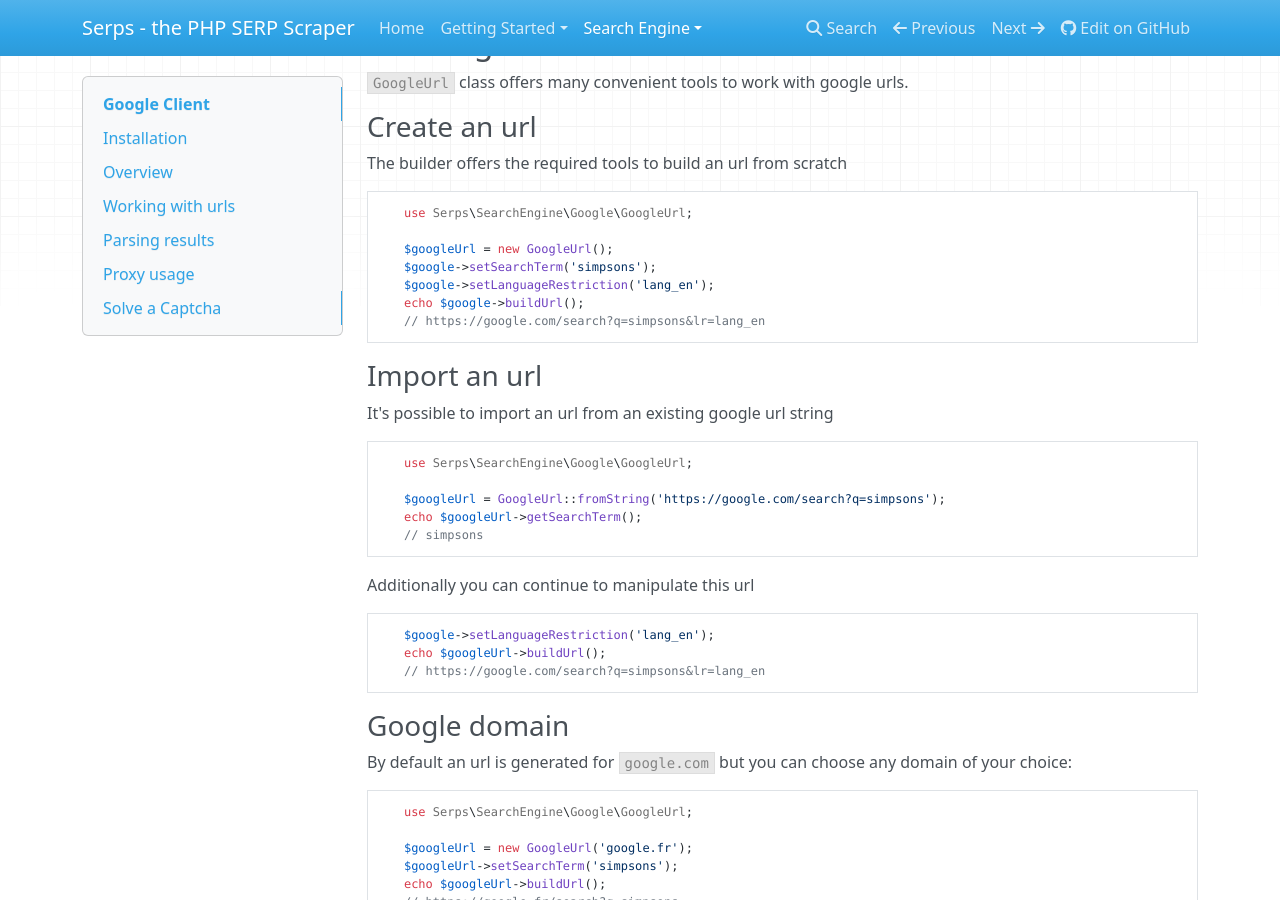
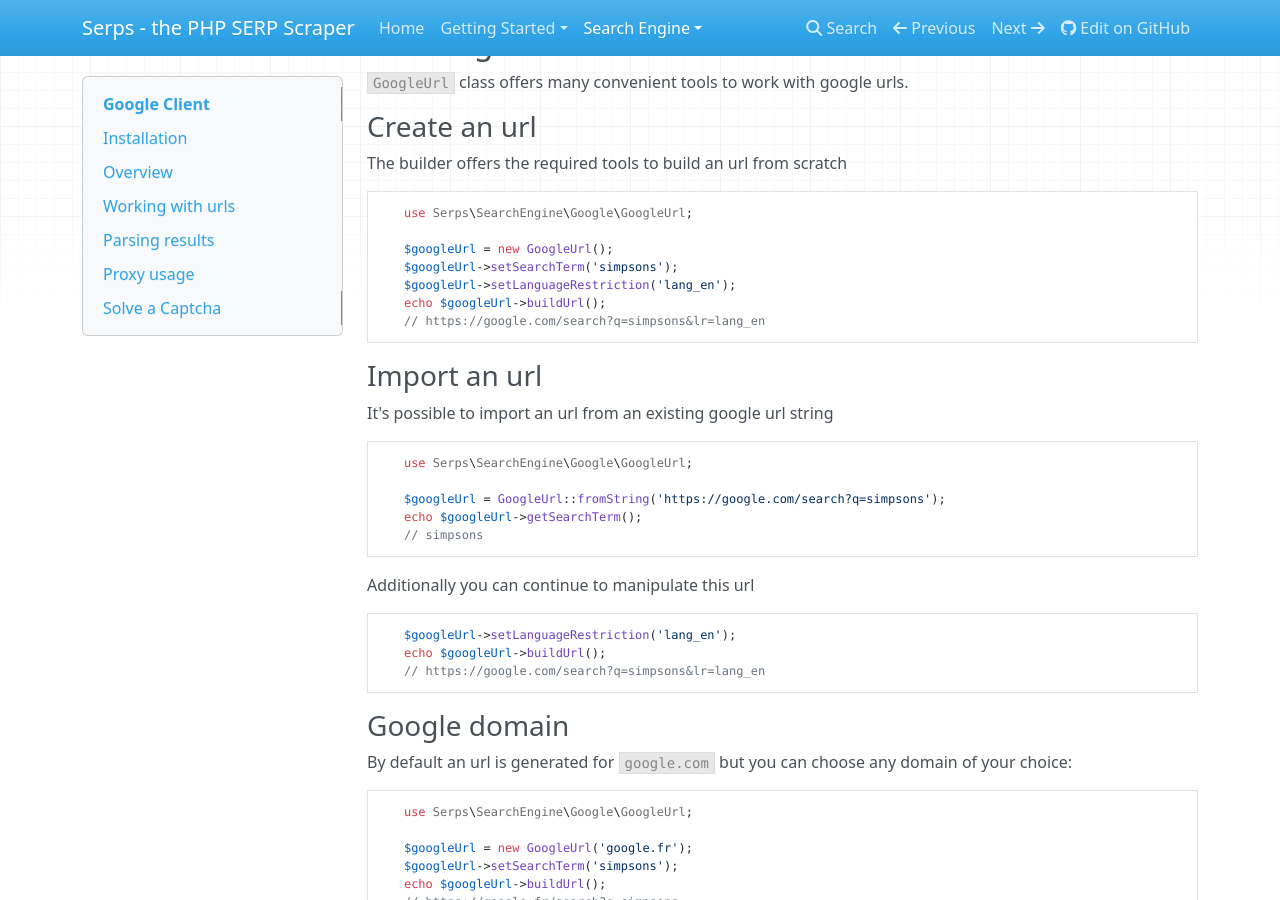
Before and after one commit to serp-spider/documentation, an MkDocs documentation site: the page built from docs/search-engine/google.md, in a window 1280 px wide and 900 px high, scrolled down 694 px. Built offline with MkDocs 1.6.1, drawn with Linux system fonts in a browser that asks for light colours; nearby versions of some CDN libraries; old or Windows-style settings are respelled for this version of MkDocs.

Commit message:
fix typo

````diff
--- a/docs/search-engine/google.md
+++ b/docs/search-engine/google.md
@@ -48,9 +48,9 @@ The builder offers the required tools to build an url from scratch
     use Serps\SearchEngine\Google\GoogleUrl;
 
     $googleUrl = new GoogleUrl();
-    $google->setSearchTerm('simpsons');
-    $google->setLanguageRestriction('lang_en');
-    echo $google->buildUrl();
+    $googleUrl->setSearchTerm('simpsons');
+    $googleUrl->setLanguageRestriction('lang_en');
+    echo $googleUrl->buildUrl();
     // https://google.com/search?q=simpsons&lr=lang_en
 ```
 
@@ -69,7 +69,7 @@ It's possible to import an url from an existing google url string
 Additionally you can continue to manipulate this url
 
 ```php
-    $google->setLanguageRestriction('lang_en');
+    $googleUrl->setLanguageRestriction('lang_en');
     echo $googleUrl->buildUrl();
     // https://google.com/search?q=simpsons&lr=lang_en
 ```
````
